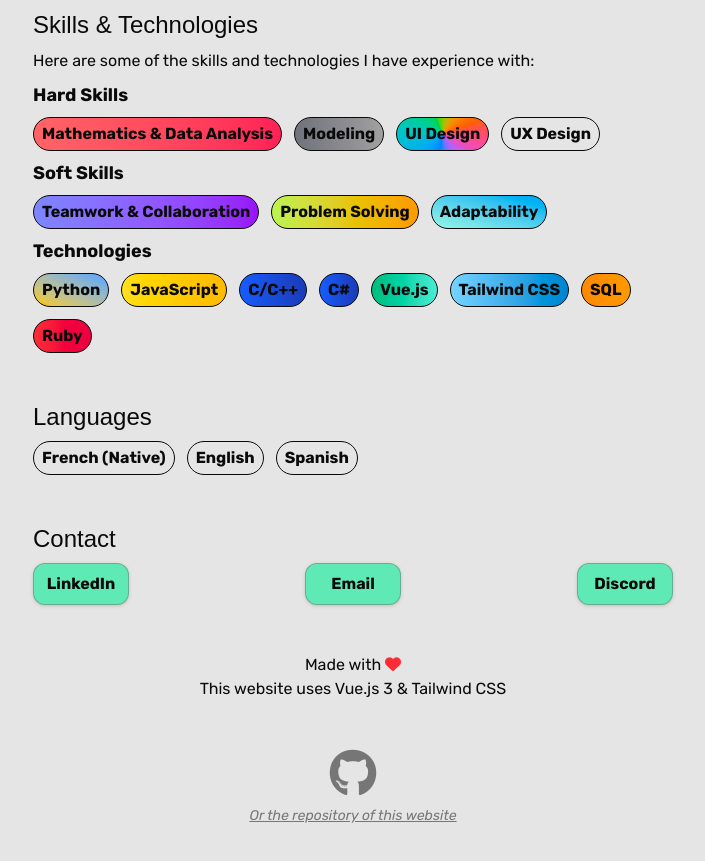
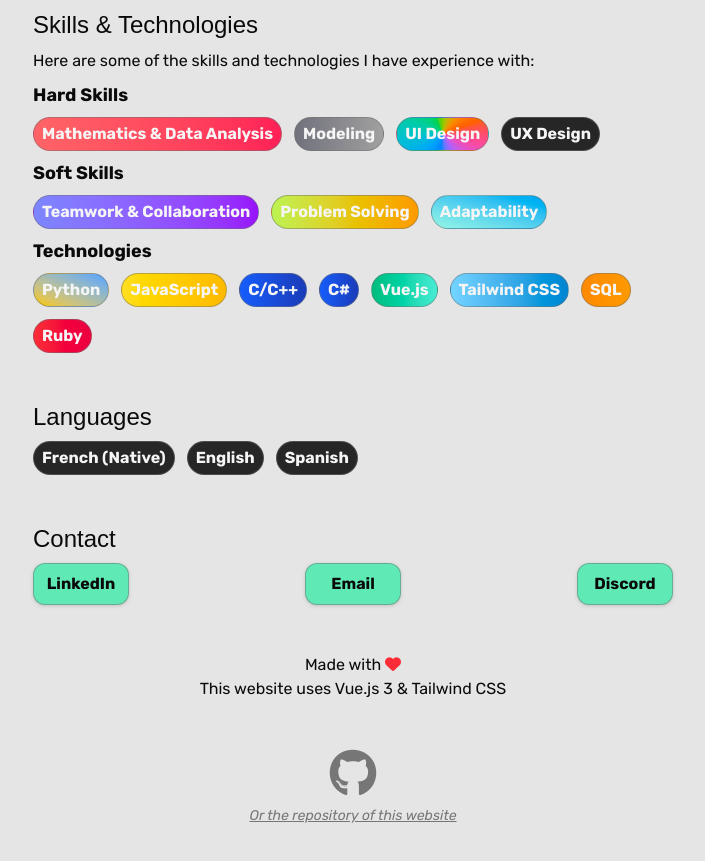
Before and after one commit to maxime-mp4/maximeshub, a Vue app: page / in a window 1280 px wide. Shown: the part 793-1654 px from the top of the page, without its empty margins (287-992 px from the left). Built offline with nearby package versions, Linux system fonts and the light colour scheme; a web font is replaced by a local one.

Commit message:
chore: finalize project

```diff
--- a/src/App.vue
+++ b/src/App.vue
@@ -1,5 +1,5 @@
 <script setup>
-import { ref, onMounted, onUnmounted, computed, Transition, nextTick } from 'vue'
+import { ref, onMounted, onUnmounted, computed, Transition, nextTick, watch } from 'vue'
 import HomeView from './views/HomeView.vue'
 import NavbarComponent from './components/NavbarComponent.vue'
 
@@ -32,6 +32,8 @@ const handleScroll = () => {
 
 onMounted(async () => {
 
+  document.body.style.overflow = ''
+
   if (localStorage.theme === 'dark' || (!('theme' in localStorage) && window.matchMedia('(prefers-color-scheme: dark)').matches)) {
     document.documentElement.classList.add('dark')
     theme.value = 'dark'
@@ -53,6 +55,17 @@ onUnmounted(() => {
   window.removeEventListener('scroll', handleScroll)
 })
 
+watch(
+  () => toggled.value[0],
+  (isDisabled) => {
+    if (isDisabled) {
+      document.body.style.overflow = 'hidden'
+    } else {
+      document.body.style.overflow = '' // remet la valeur par défaut
+    }
+  }
+)
+
 
 
 // Functions
@@ -64,6 +77,7 @@ function switchTheme() {
 }
 
 function scrollUp() {
+  if(toggled[0].value) return;
   window.scrollTo({ top: 0, behavior: 'smooth' })
 }
 
@@ -104,9 +118,9 @@ function updateNavbarHighlight() {
     <span>Tracker Disabled. Coming back summer 2028. Click here for more info.</span>
   </header>
 
-  <NavbarComponent :class="[{'-translate-x-1/3': toggled[0]}]" :scrollY="scrollY" :headerRef="headerRef"
+  <NavbarComponent :class="[{'-translate-x-1/3 lg:blur pointer-events-none': toggled[0]} ]" :scrollY="scrollY" :headerRef="headerRef"
     :navbarElements="navbarElements" />
-  <HomeView :class="[{'-translate-x-1/3': toggled[0]}]"
+  <HomeView :mainToggled="toggled"  :class="[{'-translate-x-1/3 lg:blur pointer-events-none': toggled[0]}]"
     class="mx-8 lg:w-3/4 xl:w-1/2 lg:mx-auto mb-24 transition-all duration-1000" />
 
   <ul class="p-2 flex sticky bottom-0 gap-2">
@@ -129,7 +143,7 @@ function updateNavbarHighlight() {
   <Transition name="translate-left">
 
     <section v-if="toggled[0]"
-      class="flex flex-col gap-6 right-0 z-99 w-full px-12 min-h-screen lg:w-7/20 bg-neutral-800 fixed top-0 lg:border border-neutral-500 lg:rounded-2xl p-4">
+      class="flex flex-col gap-6 right-0 z-99 w-full px-12 h-full lg:w-7/20 overflow-auto bg-neutral-100 dark:bg-neutral-800 fixed top-0 lg:border-l border-neutral-500/50 dark:border-neutral-500 p-4">
 
       <header class="flex justify-between items-center">
         <p class="font-bold text-lg lg:text-xl">Tracker Current State</p>
--- a/src/assets/base.css
+++ b/src/assets/base.css
@@ -102,5 +102,5 @@ ul {
 }
 
 .skill-button {
-  @apply cursor-pointer dark:text-neutral-900 active:-translate-y-0.5 hover:-translate-y-0.5 border px-2 py-1 font-bold transition-all rounded-full
+  @apply cursor-pointer dark:text-neutral-900 active:-translate-y-0.5 hover:-translate-y-0.5 border px-2 py-1 font-bold transition-all rounded-full border border-neutral-500/50 text-neutral-100 dark:border-neutral-200/50
 }
--- a/src/views/HomeView.vue
+++ b/src/views/HomeView.vue
@@ -1,11 +1,19 @@
 <script setup>
 import ProjectCard from '@/components/ProjectCard.vue';
 import { ref } from 'vue';
+
+const props = defineProps({
+  mainToggled: {
+    type: Array,
+    required: true
+  }
+});
 
 const toggled = ref([]);
 const carousel = ref(null);
 
 const onWheel = (e) => {
+  if (props.mainToggled[0]) return;
   e.preventDefault();
   carousel.value.scrollBy({
     left: e.deltaY,
@@ -13,6 +21,7 @@ const onWheel = (e) => {
 };
 
 const carouselScroll = (deltaY) => {
+  if (props.mainToggled[0]) return;
   const maxScroll = carousel.value.scrollWidth - carousel.value.clientWidth;
   const currentScroll = carousel.value.scrollLeft;
 
@@ -102,7 +111,7 @@ const carouselScroll = (deltaY) => {
               <li class="skill-button bg-gradient-to-r from-red-400 to-rose-500">Mathematics & Data Analysis</li>
               <li class="skill-button bg-gradient-to-l from-neutral-400 to-zinc-500">Modeling</li>
               <li class="skill-button bg-conic/decreasing from-lime-500 via-blue-500 to-lime-500">UI Design</li>
-              <li class="skill-button bg-neutral-200">UX Design</li>
+              <li class="skill-button dark:bg-neutral-200 bg-neutral-800">UX Design</li>
             </ul>
         </article>
         <article class="flex flex-col gap-2">
@@ -131,9 +140,9 @@ const carouselScroll = (deltaY) => {
       <section id="languages" class="flex flex-col gap-2">
         <h2>Languages</h2>
         <ul class="flex flex-wrap gap-3">
-          <li class="skill-button bg-neutral-200 rounded-full">French (Native)</li>
-          <li class="skill-button bg-neutral-200 rounded-full">English</li>
-          <li class="skill-button bg-neutral-200 rounded-full">Spanish</li>
+          <li class="skill-button bg-neutral-800 dark:bg-neutral-200 rounded-full">French (Native)</li>
+          <li class="skill-button bg-neutral-800 dark:bg-neutral-200 rounded-full">English</li>
+          <li class="skill-button bg-neutral-800 dark:bg-neutral-200 rounded-full">Spanish</li>
         </ul>
       </section>
 
```
